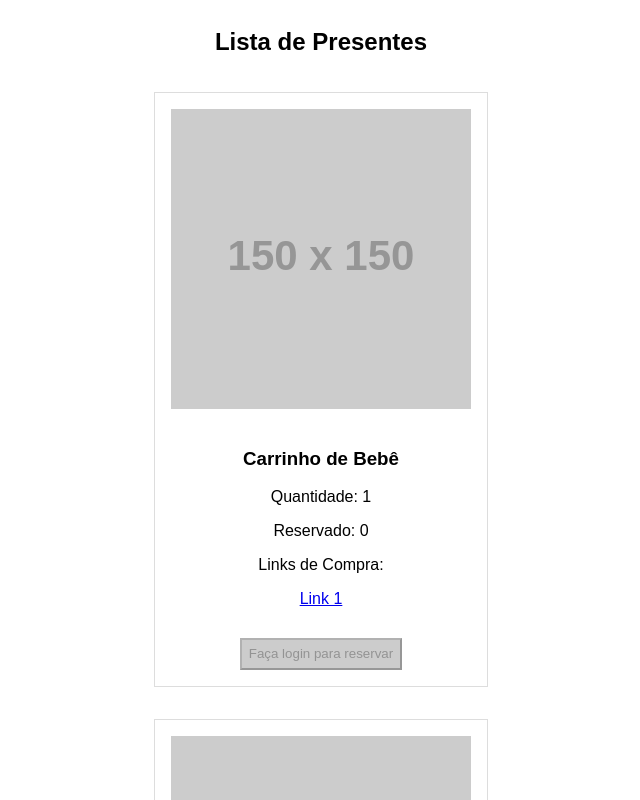
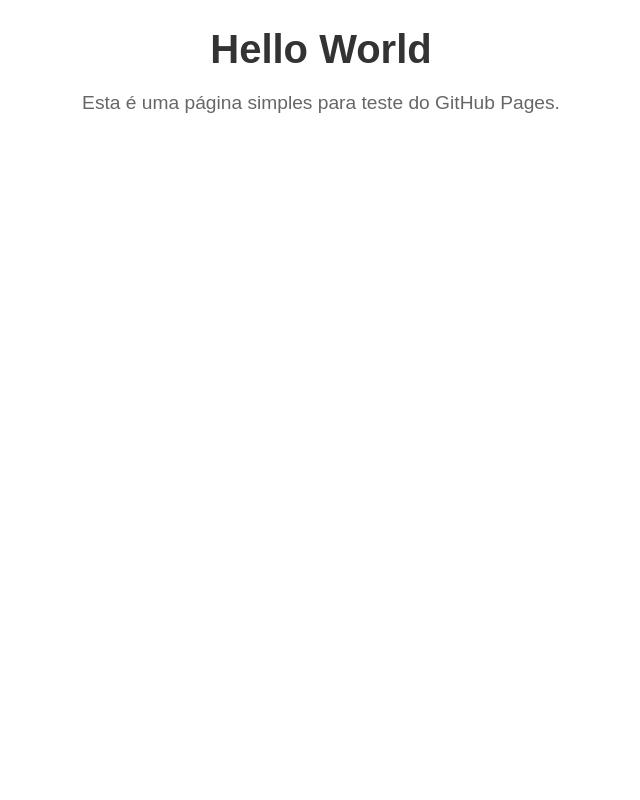
Before and after one commit to vakaman/baby_anthony, a Vue app: page / in a window 1280 px wide. Shown: the top 800 px of the page, without its empty margins (319-959 px from the left). Built offline with nearby package versions, Linux system fonts and the light colour scheme; no server answers.

Commit message:
fear: first home page

```diff
--- a/src/App.vue
+++ b/src/App.vue
@@ -1,16 +1,16 @@
 <template>
   <div id="app">
-    <WishList />
+    <HomePage />
   </div>
 </template>
 
 <script>
-import WishList from "./components/WishList.vue";
+import HomePage from "./components/HomePage.vue";
 
 export default {
   name: "App",
   components: {
-    WishList,
+    HomePage,
   },
 };
 </script>
--- a/src/components/HomePage.vue
+++ b/src/components/HomePage.vue
@@ -1,7 +1,7 @@
 <template>
-    <div class="homePage">
-      <h1>Lista de Presentes - Baby Anthony</h1>
-      <p>Bem-vindo à lista de presentes do Baby Anthony!</p>
+  <div class="home">
+    <h1>Hello World</h1>
+    <p>Esta é uma página simples para teste do GitHub Pages.</p>
   </div>
 </template>
 
--- a/src/components/WishList.vue
+++ /dev/null
@@ -1,130 +0,0 @@
-<template>
-    <div class="wishlist">
-      <h2>Lista de Presentes</h2>
-      <div v-for="item in items" :key="item.id" class="wishlist-item">
-        <img :src="item.image" alt="Imagem do item" class="item-image" />
-        <h3>{{ item.name }}</h3>
-        <p>Quantidade: {{ item.quantity }}</p>
-        <p>Reservado: {{ item.reserved }}</p>
-        <div class="links">
-          <p>Links de Compra:</p>
-          <ul>
-            <li v-for="(link, index) in item.links" :key="index">
-              <a :href="link" target="_blank" rel="noopener noreferrer">Link {{ index + 1 }}</a>
-            </li>
-          </ul>
-        </div>
-        <button @click="reserveItem(item)" :disabled="!user">
-          {{ user ? "Reservar" : "Faça login para reservar" }}
-        </button>
-      </div>
-    </div>
-  </template>
-
-  <script>
-  import { ref, onMounted } from "vue";
-  import { auth, signInWithGoogle, signInWithFacebook } from "@/firebase";
-
-  export default {
-    name: "WishList",
-    setup() {
-      const user = ref(null);
-      const items = ref([
-        {
-          id: 1,
-          image: "https://via.placeholder.com/150",
-          name: "Carrinho de Bebê",
-          quantity: 1,
-          reserved: 0,
-          links: ["https://exemplo.com/carrinho"],
-        },
-        {
-          id: 2,
-          image: "https://via.placeholder.com/150",
-          name: "Fralda",
-          quantity: 5,
-          reserved: 2,
-          links: ["https://exemplo.com/fralda1", "https://exemplo.com/fralda2"],
-        },
-      ]);
-
-      const reserveItem = (item) => {
-        if (!user.value) {
-          alert("Faça login para reservar um item.");
-          return;
-        }
-
-        if (item.reserved < item.quantity) {
-          item.reserved += 1;
-        } else {
-          alert("Todos os itens já foram reservados.");
-        }
-      };
-
-      const handleLogin = async (provider) => {
-        try {
-          let result;
-          if (provider === "google") {
-            result = await signInWithGoogle();
-          } else if (provider === "facebook") {
-            result = await signInWithFacebook();
-          }
-          user.value = result.user;
-        } catch (error) {
-          console.error("Erro ao fazer login:", error);
-        }
-      };
-
-      onMounted(() => {
-        auth.onAuthStateChanged((loggedInUser) => {
-          user.value = loggedInUser;
-        });
-      });
-
-      return {
-        items,
-        user,
-        reserveItem,
-        handleLogin,
-      };
-    },
-  };
-  </script>
-
-  <style scoped>
-  .wishlist {
-    display: flex;
-    flex-direction: column;
-    align-items: center;
-  }
-
-  .wishlist-item {
-    border: 1px solid #ddd;
-    padding: 1em;
-    margin: 1em;
-    width: 300px;
-    text-align: center;
-  }
-
-  .item-image {
-    width: 100%;
-    height: auto;
-    margin-bottom: 1em;
-  }
-
-  .links ul {
-    padding-left: 0;
-    list-style-type: none;
-  }
-
-  button {
-    margin-top: 1em;
-    padding: 0.5em;
-    cursor: pointer;
-  }
-
-  button:disabled {
-    background-color: #ccc;
-    cursor: not-allowed;
-  }
-  </style>
```
Lines whose indentation alone changed are shown as unchanged.
